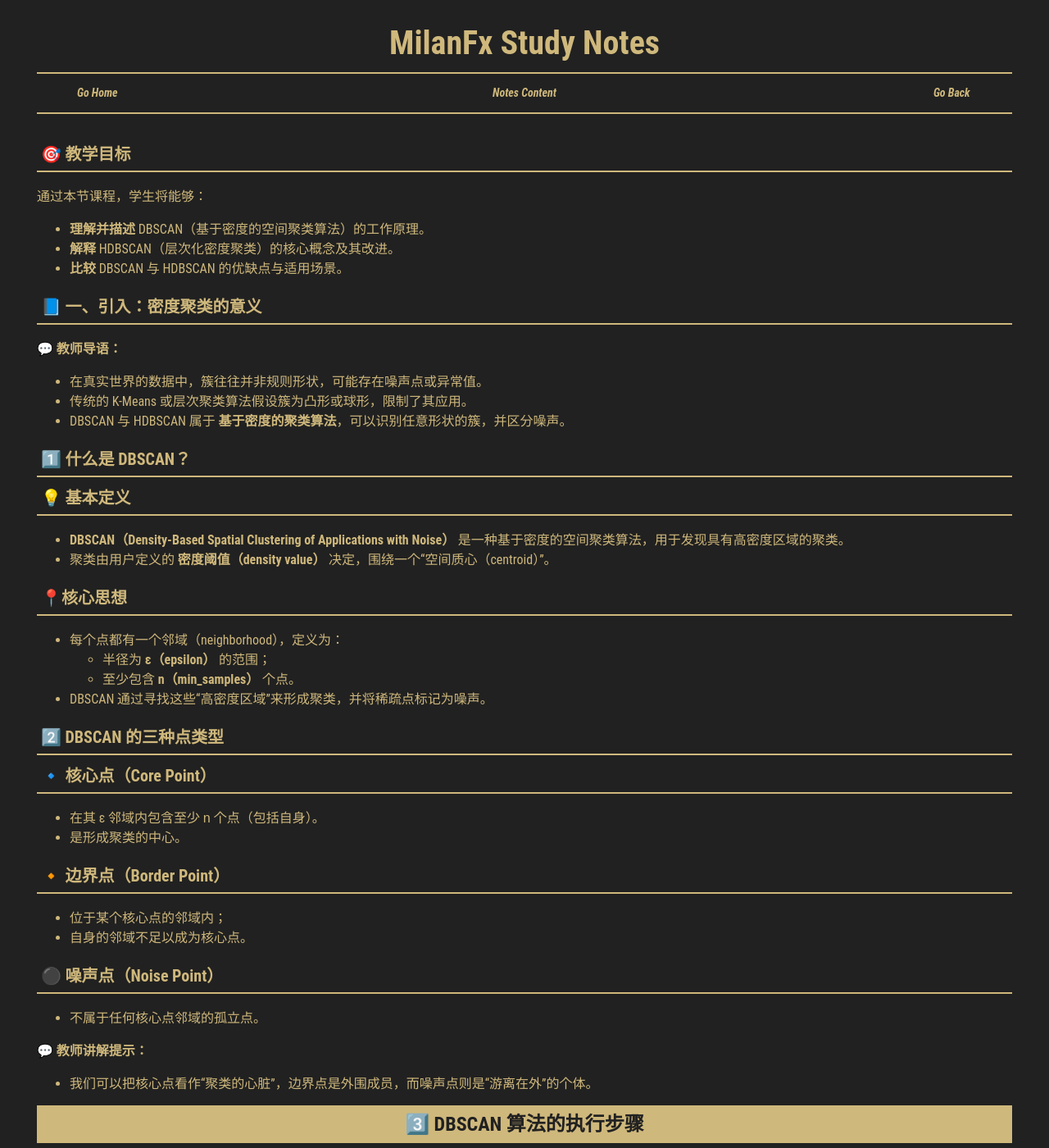
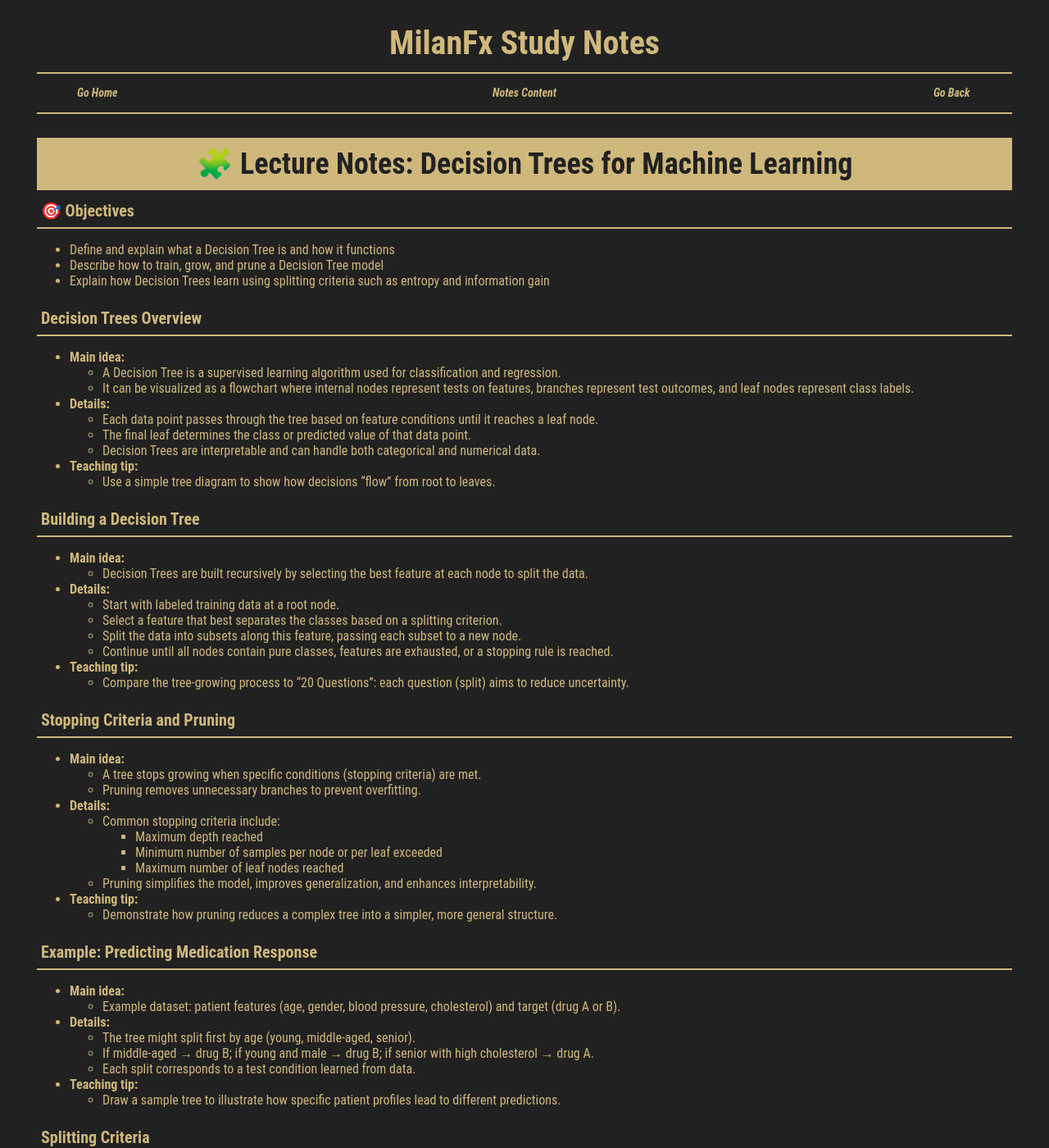
Before and after one commit to milanfx/milanfx.github.io, a Jekyll site: the page built from test.md, in a window 1280 px wide and 1400 px high. Shown: the whole window at 82% size. Built offline with Jekyll 4.4.1, drawn with Linux system fonts in a browser that asks for light colours; our own code applies the rules of GitHub Pages for plain Markdown files; some of the changed text lies outside the part shown.

Commit message:
Update test.md

```diff
--- a/test.md
+++ b/test.md
@@ -3,163 +3,85 @@ layout: page
 permalink: /DE06Lab05/
 ---
 
-### 🎯 教学目标
+# 🧩 Lecture Notes: Decision Trees for Machine Learning
 
-通过本节课程，学生将能够：
+### 🎯 Objectives
+- Define and explain what a Decision Tree is and how it functions
+- Describe how to train, grow, and prune a Decision Tree model
+- Explain how Decision Trees learn using splitting criteria such as entropy and information gain
 
-- **理解并描述** DBSCAN（基于密度的空间聚类算法）的工作原理。
--  **解释** HDBSCAN（层次化密度聚类）的核心概念及其改进。
--   **比较** DBSCAN 与 HDBSCAN 的优缺点与适用场景。
+### Decision Trees Overview
+- **Main idea:**
+  - A Decision Tree is a supervised learning algorithm used for classification and regression.
+  - It can be visualized as a flowchart where internal nodes represent tests on features, branches represent test outcomes, and leaf nodes represent class labels.
+- **Details:**
+  - Each data point passes through the tree based on feature conditions until it reaches a leaf node.
+  - The final leaf determines the class or predicted value of that data point.
+  - Decision Trees are interpretable and can handle both categorical and numerical data.
+- **Teaching tip:**
+  - Use a simple tree diagram to show how decisions “flow” from root to leaves.
 
-### 📘 一、引入：密度聚类的意义
+### Building a Decision Tree
+- **Main idea:**
+  - Decision Trees are built recursively by selecting the best feature at each node to split the data.
+- **Details:**
+  - Start with labeled training data at a root node.
+  - Select a feature that best separates the classes based on a splitting criterion.
+  - Split the data into subsets along this feature, passing each subset to a new node.
+  - Continue until all nodes contain pure classes, features are exhausted, or a stopping rule is reached.
+- **Teaching tip:**
+  - Compare the tree-growing process to “20 Questions”: each question (split) aims to reduce uncertainty.
 
-💬 **教师导语：**
+### Stopping Criteria and Pruning
+- **Main idea:**
+  - A tree stops growing when specific conditions (stopping criteria) are met.
+  - Pruning removes unnecessary branches to prevent overfitting.
+- **Details:**
+  - Common stopping criteria include:
+    - Maximum depth reached
+    - Minimum number of samples per node or per leaf exceeded
+    - Maximum number of leaf nodes reached
+  - Pruning simplifies the model, improves generalization, and enhances interpretability.
+- **Teaching tip:**
+  - Demonstrate how pruning reduces a complex tree into a simpler, more general structure.
 
-- 在真实世界的数据中，簇往往并非规则形状，可能存在噪声点或异常值。
-- 传统的 K-Means 或层次聚类算法假设簇为凸形或球形，限制了其应用。
-- DBSCAN 与 HDBSCAN 属于 **基于密度的聚类算法**，可以识别任意形状的簇，并区分噪声。
+### Example: Predicting Medication Response
+- **Main idea:**
+  - Example dataset: patient features (age, gender, blood pressure, cholesterol) and target (drug A or B).
+- **Details:**
+  - The tree might split first by age (young, middle-aged, senior).
+  - If middle-aged → drug B; if young and male → drug B; if senior with high cholesterol → drug A.
+  - Each split corresponds to a test condition learned from data.
+- **Teaching tip:**
+  - Draw a sample tree to illustrate how specific patient profiles lead to different predictions.
 
-### 1️⃣ 什么是 DBSCAN？
+### Splitting Criteria
+- **Main idea:**
+  - The algorithm uses a metric to decide which feature provides the best split.
+- **Details:**
+  - **Entropy:** measures randomness or impurity of a node.
+    - Entropy = 0 means all samples belong to one class.
+    - Entropy = 1 means classes are evenly mixed.
+  - **Information Gain:** measures reduction in entropy after a split.
+    - Information Gain = Entropy(before) − Weighted Entropy(after).
+    - The goal is to choose features that yield the **highest information gain**.
+  - **Gini Impurity:** another popular split metric; measures how often a randomly chosen element would be incorrectly labeled.
+- **Teaching tip:**
+  - Emphasize that both entropy and Gini work similarly: they prefer splits that produce purer subsets.
 
-### 💡 基本定义
+### Interpretability and Advantages
+- **Main idea:**
+  - Decision Trees are highly interpretable and transparent models.
+- **Details:**
+  - You can visualize how decisions are made at each node.
+  - The order of feature splits provides insight into feature importance.
+  - Trees require little data preprocessing and can handle non-linear relationships.
+- **Teaching tip:**
+  - Highlight that interpretability makes Decision Trees ideal for domains like healthcare or finance where understanding model logic is crucial.
 
-- **DBSCAN（Density-Based Spatial Clustering of Applications with Noise）** 是一种基于密度的空间聚类算法，用于发现具有高密度区域的聚类。
-- 聚类由用户定义的 **密度阈值（density value）** 决定，围绕一个“空间质心（centroid）”。
-
-### 📍核心思想
-
-- 每个点都有一个邻域（neighborhood），定义为：
-  - 半径为 **ε（epsilon）** 的范围；
-  - 至少包含 **n（min_samples）** 个点。
-- DBSCAN 通过寻找这些“高密度区域”来形成聚类，并将稀疏点标记为噪声。
-
-### 2️⃣ DBSCAN 的三种点类型
-
-### 🔹 核心点（Core Point）
-- 在其 ε 邻域内包含至少 `n` 个点（包括自身）。
-- 是形成聚类的中心。
-
-### 🔸 边界点（Border Point）
-- 位于某个核心点的邻域内；
-- 自身的邻域不足以成为核心点。
-
-### ⚫ 噪声点（Noise Point）
-- 不属于任何核心点邻域的孤立点。
-
-💬 **教师讲解提示：**
-
-- 我们可以把核心点看作“聚类的心脏”，边界点是外围成员，而噪声点则是“游离在外”的个体。
-
-## 3️⃣ DBSCAN 算法的执行步骤
-
-1. **选择参数**：
-   - `ε`：邻域半径；
-   - `min_samples`：最小邻域点数。
-2. **遍历所有点**：
-   - 判断每个点是核心点、边界点或噪声点。
-3. **扩展聚类**：
-   - 从核心点出发，将所有密度可达的点加入该簇。
-4. **输出结果**：
-   - 已标记簇的点形成聚类；
-   - 其他未归类的点为噪声。
-
-🎓 **教师提示：**
-> DBSCAN **不是迭代算法**。
-> 一旦点被标记为核心、边界或噪声，就不会在后续步骤中被重新分类。
-
-## 4️⃣ 示例讲解：DBSCAN 聚类过程
-
-📊 **实验数据：**
-- 采用 scikit-learn 中的 `make_moons()` 函数生成两组半月形数据。
-
-🧩 **观察：**
-- 蓝色点：核心点（邻域中 ≥4 个点）；
-- 橙色点：边界点；
-- 黑色点：噪声。
-
-💬 **教师讲解建议：**
-> 在可视化过程中，可以展示算法如何从黑点（初始噪声）逐步识别出两个半月形簇，
-> 最后形成蓝、橙、绿色三类区域。
-> 注意，算法自动识别出第三个孤立簇，这体现了其发现“任意形状簇”的能力。
-
-## 5️⃣ DBSCAN 与传统聚类的区别
-
-| 方法 | 聚类依据 | 形状限制 | 噪声处理 | 是否需指定簇数 |
-|------|------------|------------|--------------|----------------|
-| **K-Means** | 距离最小化 | 球形或凸形 | 不处理噪声 | ✅ 需要指定 |
-| **层次聚类** | 聚合层次 | 规则形状 | 一般不区分噪声 | ✅ 需要指定 |
-| **DBSCAN** | 密度连接 | 任意形状 | ✅ 可识别噪声 | ❌ 不需要指定 |
-
-💬 **教师总结：**
-> DBSCAN 适合含噪声或复杂形状的数据集，特别是当簇数未知时。
-
-## 6️⃣ HDBSCAN：层次化密度聚类
-
-### 💡 基本定义
-- **HDBSCAN（Hierarchical Density-Based Spatial Clustering of Applications with Noise）**
-  是 DBSCAN 的改进版本。
-- 它不需要用户预先设定 ε 参数，能够根据数据自动调整密度阈值。
-
-## 7️⃣ HDBSCAN 的工作原理
-
-### 🧩 核心步骤
-1. **初始化**：每个点视为独立簇（或噪声）。
-2. **逐步合并**：通过降低密度阈值，逐渐将相邻簇合并。
-3. **生成层次结构**：形成一个完整的聚类树（dendrogram）。
-4. **简化为凝聚树（condensed tree）**：
-   - 仅保留在不同密度水平上稳定存在的聚类。
-   - “稳定性”指聚类在不同半径范围内的持久性。
-
-### 🧠 **概念理解：**
-> **Cluster Stability（聚类稳定性）**
-> 表示当调整邻域半径时，聚类结构保持不变的能力。
-> 稳定的簇更“可信”，反映出真实数据模式。
-
-## 8️⃣ 案例讲解：加拿大博物馆数据
-
-📍 **数据来源：**
-- Statistics Canada 数据集（包含博物馆的经纬度坐标）。
-
-### DBSCAN 结果：
-- 参数：`min_samples = 3`，`ε = 0.15`（归一化单位）。
-- 发现约 10 个聚类。
-- 问题：在人口密集区域（红色椭圆内），多个细簇被错误合并为单一大簇。
-
-### HDBSCAN 结果：
-- 参数：`min_samples = 10`，`min_cluster_size = 3`。
-- 识别出更多、更合理的聚类。
-- 能够自适应调整邻域大小，捕捉不同密度区域的变化。
-- 输出结果更加清晰、连贯，尤其在东部高密度区域细节更丰富。
-
-## 9️⃣ DBSCAN 与 HDBSCAN 对比
-
-| 特征 | DBSCAN | HDBSCAN |
-|------|---------|----------|
-| 参数依赖 | 需要设定 ε 与 min_samples | 自动调整，无需 ε |
-| 对噪声的敏感度 | 较高 | 较低 |
-| 聚类形状 | 任意形状 | 任意形状 |
-| 聚类稳定性 | 不考虑 | ✅ 考虑（Cluster Stability） |
-| 算法类型 | 单层密度聚类 | 层次 + 密度聚类 |
-| 适用场景 | 简单噪声数据 | 多密度、复杂数据集 |
-
-## 🧾 教学总结
-
-| 概念 | 说明 |
-|------|------|
-| **DBSCAN** | 基于密度的聚类算法，适用于未知簇数与含噪声数据。 |
-| **核心点** | ε 邻域内至少有 min_samples 个点的样本。 |
-| **边界点** | 位于核心点邻域内但自身不足以成核的点。 |
-| **噪声点** | 不属于任何核心点邻域的点。 |
-| **HDBSCAN** | 层次化密度聚类算法，通过聚类稳定性实现自适应聚类。 |
-| **聚类稳定性** | 簇在不同半径范围内保持结构不变的能力。 |
-
-## 🧠 课堂复习要点
-- DBSCAN 依赖两个参数：`ε`（半径）和 `min_samples`（最小点数）。
-- HDBSCAN 不需指定 ε，更灵活且对噪声鲁棒。
-- 两者都能识别任意形状簇，并有效处理异常值。
-- **DBSCAN 适合规则密度分布；HDBSCAN 适合多密度、复杂结构数据。**
-
-## 💭 教师结语
-> 在实际应用中，DBSCAN 和 HDBSCAN 都是探索性数据分析的重要工具。
-> 选择哪一个，取决于数据的密度分布、噪声程度，以及对可解释性的需求。
-> 掌握这两种算法，将帮助我们更好地发现数据中的隐藏结构。
+### 📌 Takeaways
+- Decision Trees classify data by recursively splitting it based on feature conditions
+- Stopping and pruning prevent overfitting and improve generalization
+- Entropy and Information Gain measure the quality of splits, aiming to maximize purity
+- Decision Trees are interpretable and reveal which features are most predictive
+- They provide an intuitive, visual framework for understanding decision boundaries
```
